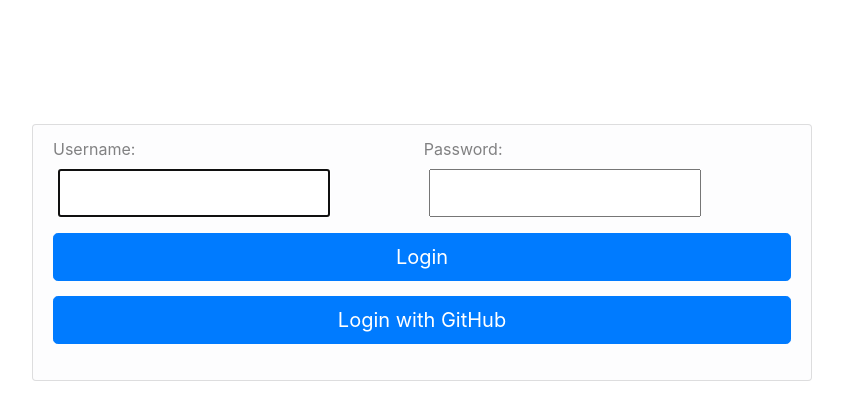
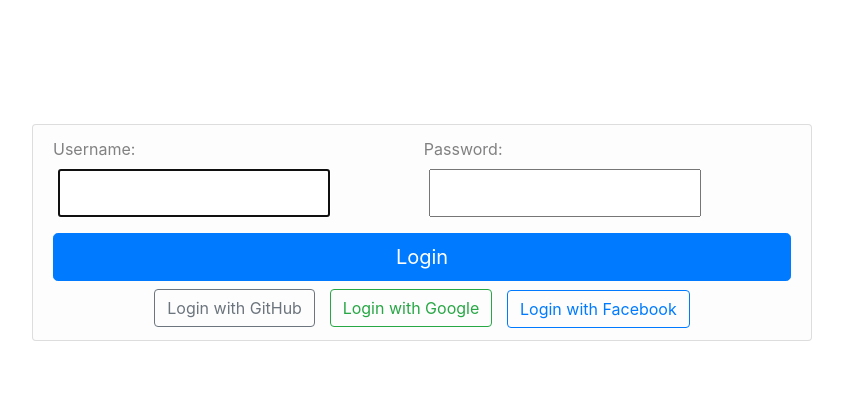
Before and after one commit to thoughtgeek/urlytic, a Django app: page /accounts/login/ in a window 1280 px wide. Shown: the part 261-681 px from the top of the page, without its empty margins (218-1061 px from the left). Run offline with Django 3.2, Linux system fonts and the light colour scheme; some libraries are stand-ins or nearby versions.

Commit message:
Included Google and Facebook social login with some template tweaks

```diff
--- a/apps/urlytic/templates/registration/login.html
+++ b/apps/urlytic/templates/registration/login.html
@@ -30,9 +30,19 @@ URLytic - Login
 </div>
 <button class ="btn btn-primary btn-lg btn-block" type="submit">Login</button>
 </form>
+<div class="d-flex justify-content-center">
 <a href="{% url 'social:begin' 'github' %}">
-<button class ="btn btn-primary btn-lg btn-block"  style=margin-top:2%;>Login with GitHub</button>
-</a><br>
+<button class ="btn btn-outline-secondary"  style=margin-top:5%;>Login with GitHub</button>
+</a>
+<div style=margin-left:2%>
+<a href="{% url 'social:begin' 'google-oauth2' %}">
+<button class ="btn btn-outline-success" style=margin-top:5%>Login with Google</button>
+</a></div>
+<div style=margin-left:2%>
+<a href="{% url 'social:begin' 'facebook' %}">
+<button class ="btn btn-outline-primary" style=margin-top:5%;>Login with Facebook</button>
+</a></div>
+</div>
 </div>
 </div>
 </div>
```
Also changed, not shown: settings/base.py (+7 -1 lines).
